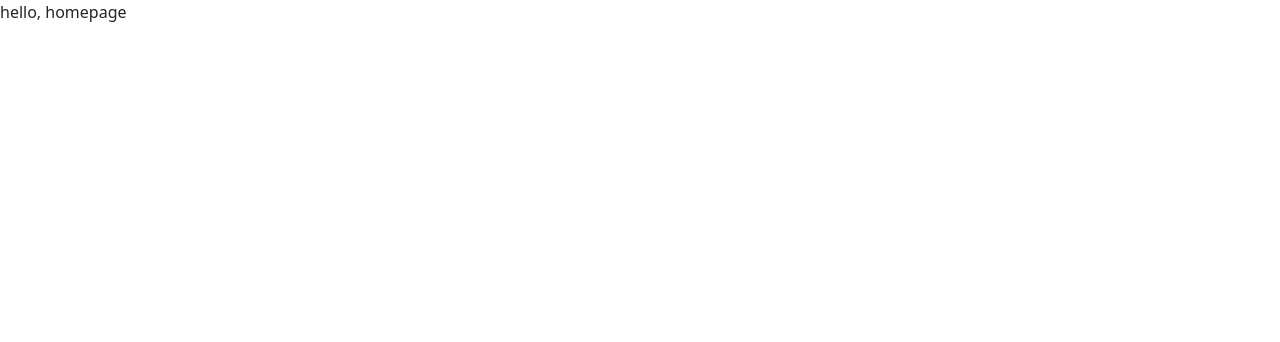
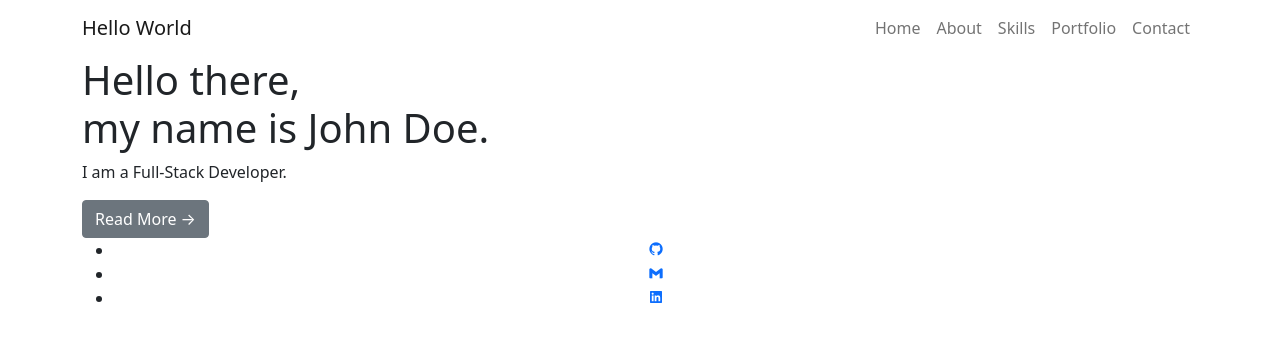
Before and after one commit to Adel-Essam/CS50, a plain HTML site: page homepage/index.html in a window 1280 px wide. Drawn offline with nearby package versions, Linux system fonts and the light colour scheme.

Commit message:
Thu, Dec 7, 2023, 1:02 AM +02:00

```diff
--- a/homepage/index.html
+++ b/homepage/index.html
@@ -1,13 +1,94 @@
+
+
 <!DOCTYPE html>
 
 <html lang="en">
     <head>
-        <link href="https://cdn.jsdelivr.net/npm/bootstrap@5.2.3/dist/css/bootstrap.min.css" rel="stylesheet" integrity="sha384-rbsA2VBKQhggwzxH7pPCaAqO46MgnOM80zW1RWuH61DGLwZJEdK2Kadq2F9CUG65" crossorigin="anonymous">
-        <script src="https://cdn.jsdelivr.net/npm/bootstrap@5.2.3/dist/js/bootstrap.bundle.min.js" integrity="sha384-kenU1KFdBIe4zVF0s0G1M5b4hcpxyD9F7jL+jjXkk+Q2h455rYXK/7HAuoJl+0I4" crossorigin="anonymous"></script>
+        <!-- Meta -->
+        <meta charset="UTF-8">
+        <meta name="viewport" content="width=device-width,initial-scale=1.0">
+        <!-- Fonts -->
+        <link href="https://fonts.googleapis.com/css?family=Lora|Ubuntu:400,700&display=swap" rel="stylesheet">
+        <!-- Boxicons -->
+        <link href='https://unpkg.com/boxicons@2.1.4/css/boxicons.min.css' rel='stylesheet'>
+        <!-- Bootstrap CSS -->
+        <script src="https://cdn.jsdelivr.net/npm/bootstrap@5.0.2/dist/js/bootstrap.bundle.min.js" integrity="sha384-MrcW6ZMFYlzcLA8Nl+NtUVF0sA7MsXsP1UyJoMp4YLEuNSfAP+JcXn/tWtIaxVXM" crossorigin="anonymous"></script>
+        <link href="https://cdn.jsdelivr.net/npm/bootstrap@5.0.2/dist/css/bootstrap.min.css" rel="stylesheet" integrity="sha384-EVSTQN3/azprG1Anm3QDgpJLIm9Nao0Yz1ztcQTwFspd3yD65VohhpuuCOmLASjC" crossorigin="anonymous">
+        <!-- CSS Style -->
         <link href="styles.css" rel="stylesheet">
-        <title>My Webpage</title>
+
+        <title>Homepage</title>
     </head>
     <body>
-        hello, homepage
+        <!-- Start of the Main Page -->
+        <div class="main-wrapper">
+            <!-- Start of the Header -->
+            <div class="header">
+                <!-- Start of the Navigation Menu -->
+                <nav class="navbar navbar-expand-lg navbar-light">
+                    <div class="container">
+                      <a class="navbar-brand" href="index.html"><span class="first-letter">H</span>ello <span class="first-letter">W</span>orld</a>
+                      <button class="navbar-toggler" type="button" data-bs-toggle="collapse" data-bs-target="#navbarSupportedContent" aria-controls="navbarSupportedContent" aria-expanded="false" aria-label="Toggle navigation">
+                        <span class="navbar-toggler-icon"></span>
+                      </button>
+                      <div class="collapse navbar-collapse" id="navbarSupportedContent">
+                        <ul class="navbar-nav ms-auto mt-2 mt-lg-0">
+                          <li class="nav-item">
+                            <a class="nav-link is-active" href="index.html">Home</a>
+                          </li>
+                          <li class="nav-item">
+                            <a class="nav-link" href="about.html">About</a>
+                          </li>
+                          <li class="nav-item">
+                            <a class="nav-link" href="skills.html">Skills</a>
+                          </li>
+                          <li class="nav-item">
+                            <a class="nav-link" href="portfolio.html">Portfolio</a>
+                          </li>
+                          <li class="nav-item">
+                            <a class="nav-link" href="contact.html">Contact</a>
+                          </li>
+                        </ul>
+                      </div>
+                    </div>
+                  </nav>
+                <!-- End of the Navigation Menu -->
+            </div>
+            <!-- End of the Header -->
+            <!-- Start of the Main Content -->
+            <div class="content">
+                <div class="container">
+                    <div class="row">
+                        <div class="col-lg-6">
+                            <!-- Title -->
+                            <h1 class="content-title">
+                                Hello there, <br> my name is John Doe.
+                            </h1>
+                            <!-- Description -->
+                            <p class="content-description">
+                                I am a Full-Stack Developer.
+                            </p>
+                            <!-- Read More -->
+                            <a class="button btn btn-secondary" href="about.html">Read More &rarr;</a>
+                        </div>
+                    </div>
+                </div>
+            </div>
+            <!-- End of the Main Content -->
+            <!-- Start of the Footer -->
+            <div class="footer">
+                <div class="container">
+                    <div class="socials text-center">
+                        <ul class="footer-list">
+                            <li><a href="#"><i class='bx bxl-github'></i></a></li>
+                            <li><a href="#"><i class='bx bxl-gmail'></i></a></li>
+                            <li><a href="#"><i class='bx bxl-linkedin-square'></i></a></li>
+                        </ul>
+                    </div>
+                </div>
+            </div>
+            <!-- End of the Footer -->
+        </div>
+        <!-- End of the Main Page -->
     </body>
 </html>
```
